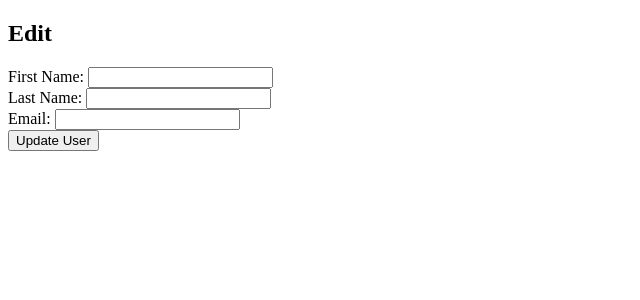
After one commit to natetrichanhle/Users_CRUD, a Flask app: template templates/edit_user.html in a window 1280 px wide. The commit adds this page. Shown: the top 300 px of the page, without its empty margins (0-640 px from the left). Run offline with Flask 2, Linux system fonts and the light colour scheme; the template is opened without the code that fills it, so the values that code supplies are empty.

Commit message:
initial commit

```diff
--- a/server.py
+++ b/server.py
@@ -24,6 +24,33 @@ def create():
     User.save(request.form)
     return redirect('/users')
 
+@app.route('/user/show/<int:id>')
+def show(id):
+    data ={
+        'id':id
+    }
+    return render_template('show_user.html',user=User.get_one(data))
+
+@app.route('/user/edit/<int:id>')
+def edit(id):
+    data ={
+        'id':id
+    }
+    return render_template('edit_user.html',user=User.get_one(data))
+
+@app.post('/user/update')
+def update():
+    User.update(request.form)
+    return redirect('/users')
+
+@app.route('/user/destroy/<int:id>')
+def destroy(id):
+    data ={
+        'id':id
+    }
+    User.destroy(data)
+    return redirect('/users')
+
 
 if __name__=="__main__":
     app.run(debug=True)
--- /dev/null
+++ b/templates/edit_user.html
@@ -0,0 +1,28 @@
+<!DOCTYPE html>
+<html lang="en">
+<head>
+    <meta charset="UTF-8">
+    <meta http-equiv="X-UA-Compatible" content="IE=edge">
+    <meta name="viewport" content="width=device-width, initial-scale=1.0">
+    <title>Edit User</title>
+</head>
+<body>
+    <form action = '/user/update' method = 'post'>
+        <h2>Edit {{user.first_name}}</h2>
+        <input type = 'hidden' name = 'id' value = {{user.id}}>
+        <div>
+            <label for = 'first_name'>First Name:</label>
+            <input type = 'text' name = 'first_name' value = '{{user.first_name}}'>
+        </div>
+        <div>
+            <label for = 'last_name'>Last Name:</label>
+            <input type = 'text' name = 'last_name' value = '{{user.last_name}}'>
+        </div>
+        <div>
+            <label for = 'email'>Email:</label>
+            <input type = 'text' name = 'email' value = '{{user.email}}'>
+        </div>
+        <input type = 'submit' value = 'Update User'>
+    </form>
+</body>
+</html>
--- a/templates/read.html
+++ b/templates/read.html
@@ -15,6 +15,7 @@
                 <th>Last Name</th>
                 <th>Email</th>
                 <th>Created At</th>
+                <th>Actions</th>
             </tr>
         </thead>
         <tbody>
@@ -24,6 +25,11 @@
                 <td>{{ user.last_name }}</td>
                 <td>{{ user.email }}</td>
                 <td>{{ user.created_at }}</td>
+                <td>
+                    <a href = '/user/show/{{user.id}}'>Show</a> |
+                    <a href = '/user/edit/{{user.id}}'>Edit</a> |
+                    <a href = '/user/destroy/{{user.id}}'>Delete</a> |
+                </td>
             </tr>
             {% endfor %}
         </tbody>
```
Also changed, not shown: templates/show_user.html (added, +17 -0 lines), users.py (+19 -0 lines).
